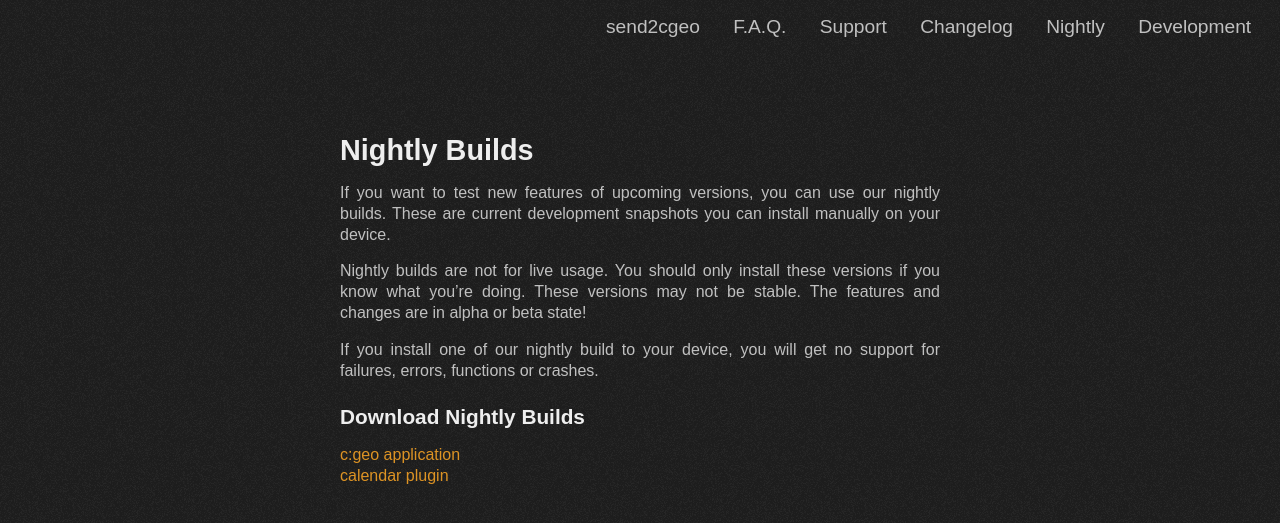
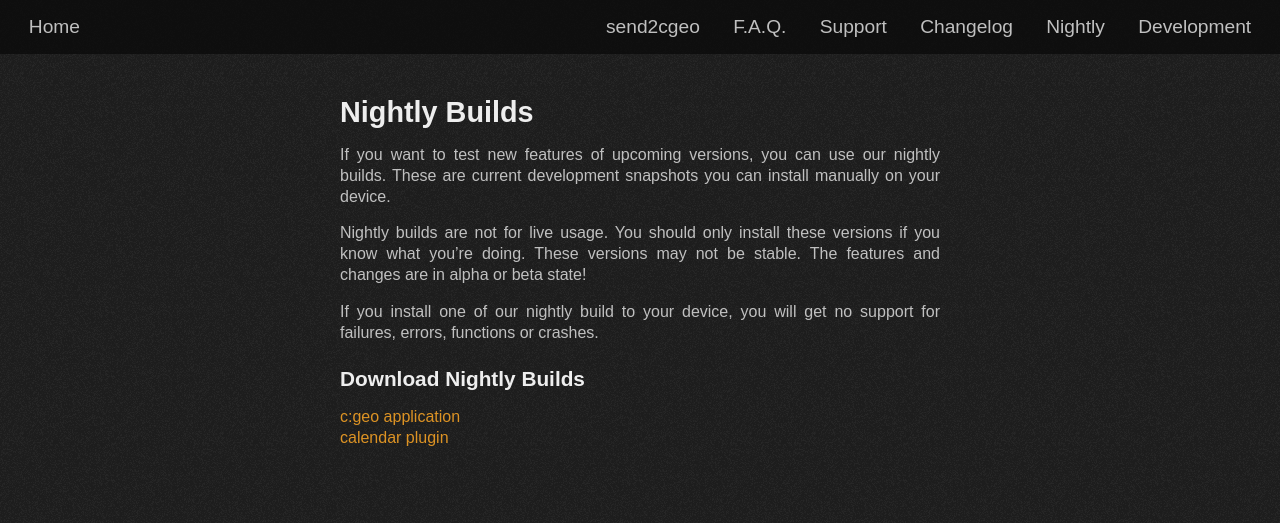
Before and after one commit to cgeo/cgeo.github.io, a Jekyll site: the page built from nightly.md, in a window 1280 px wide. Shown: the top 523 px of the page. Built offline with Jekyll 4.4.1, drawn with Linux system fonts in a browser that asks for light colours; some web fonts are replaced.

Commit message:
Fixed navigation and home link

```diff
--- a/_layouts/default.html
+++ b/_layouts/default.html
@@ -5,6 +5,7 @@
 
     <body>
         <div id="navigation">
+            <a href="/" class="home">Home</a>
             {% capture mdtmp %}{% include navigation.md %}{% endcapture %}
             {{ mdtmp | markdownify }}
         </div>
--- a/_sass/base.scss
+++ b/_sass/base.scss
@@ -11,13 +11,22 @@
 }
 
 #navigation {
-    width: 100%;
-    margin: 1em 0 3em 0;
+    position: fixed;
+    top: 0;
+    left: 0;
+    right: 0;
+    padding: 1em 0;
     text-align: right;
+    background: rgba(10,10,10,0.75);
 
     a {
         margin-right: 1.5em;
         font-size: 1.2em;
+    }
+
+    .home {
+        float: left;
+        margin-left: 1.5em;
     }
 }
 
@@ -26,7 +35,7 @@
     background: rgba(255,255,255,0.1);
     padding: 2em 0;
     color: #ffffff;
-    margin: 4em 0 6em 0;
+    margin: 10em 0 6em 0;
 
     .cont {
         width: $contentwidth;
```
